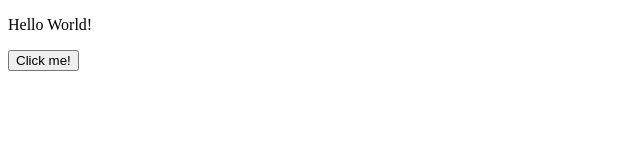
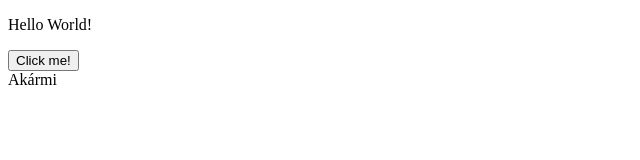
Before and after one commit to SalvadorLimones/git-practice, a plain HTML site: page index.html in a window 1280 px wide. Shown: the full height of the page, 0-640 px from the left. Drawn offline with Linux system fonts and the light colour scheme.

Commit message:
add div with Akármi

```diff
--- a/index.html
+++ b/index.html
@@ -9,5 +9,6 @@
 <body>
   <p>Hello World!</p>
   <button>Click me!</button>
+  <div>Akármi</div>
 </body>
 </html>
```
